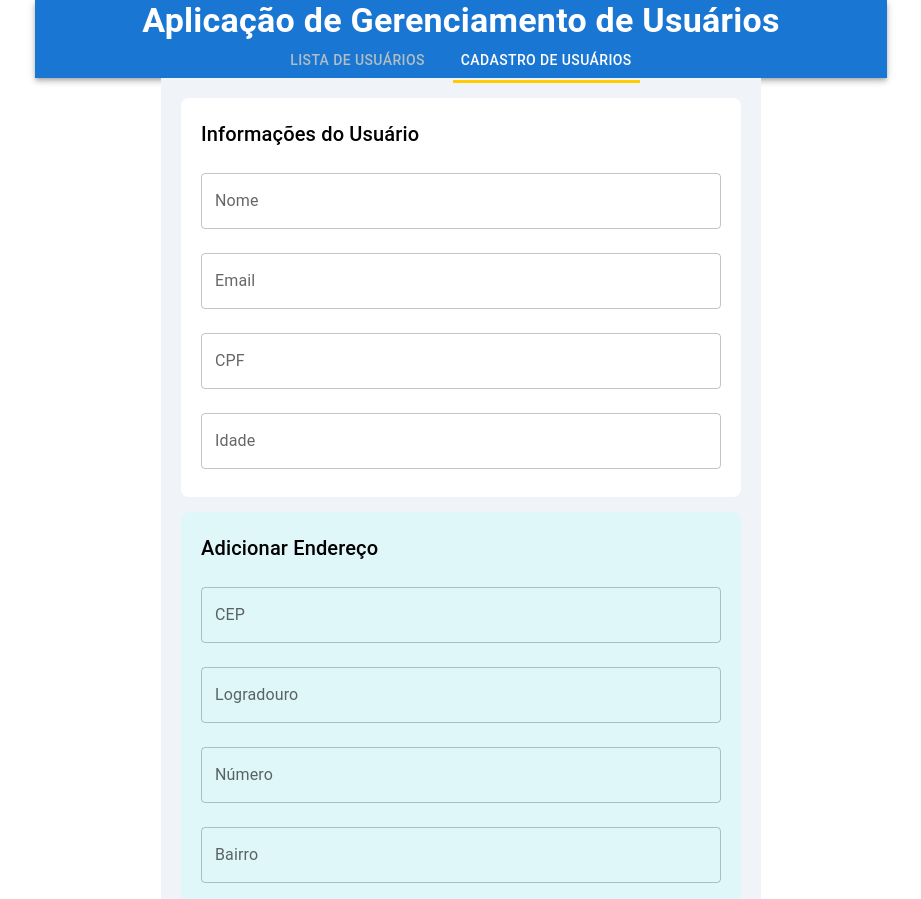
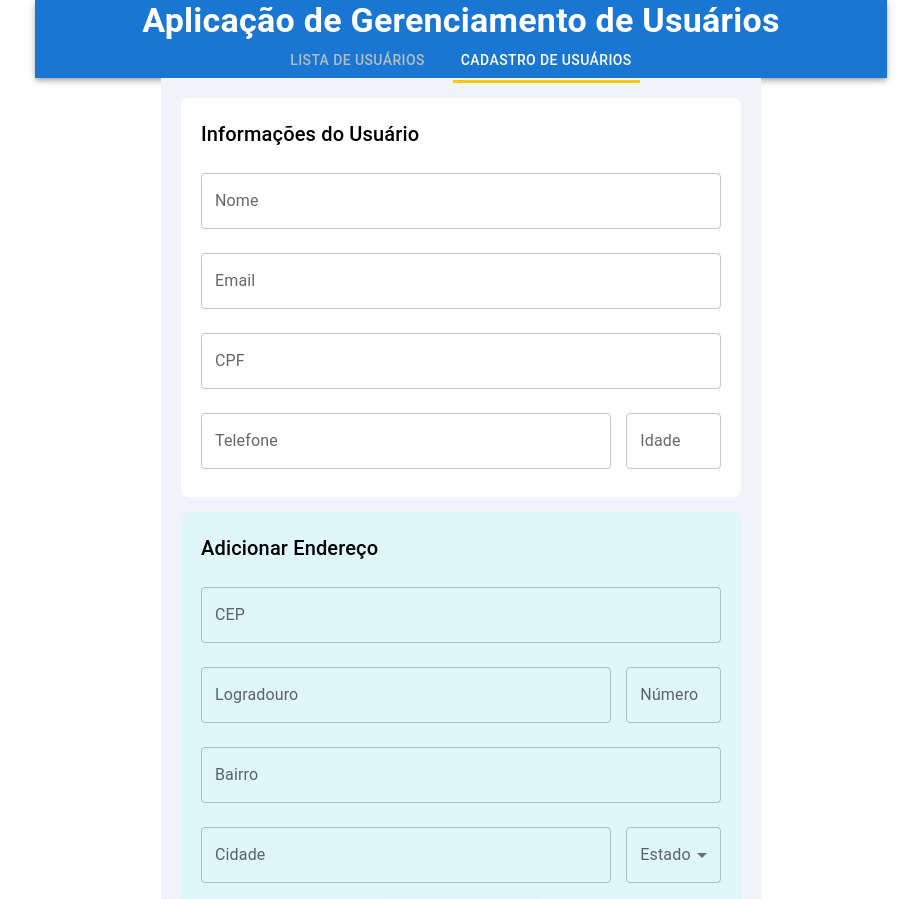
Before and after one commit to Bavaria93/Hello-world, a React (Create React App) app: page /cadastro in a window 1280 px wide. Shown: the top 899 px of the page, without its empty margins (179-1100 px from the left). Built offline with nearby package versions, Linux system fonts and the light colour scheme.

Commit message:
finalização do cadastro

```diff
--- a/src/Cadastro.js
+++ b/src/Cadastro.js
@@ -1,6 +1,6 @@
 import React, { useState } from 'react';
 import axios from 'axios';
-import { Container, TextField, Button, Box, Typography, IconButton } from '@mui/material';
+import { Container, TextField, Button, Box, Typography, IconButton, MenuItem } from '@mui/material';
 import { Remove } from '@mui/icons-material';
 
 const API_URL = 'http://localhost:5000/users';
@@ -9,6 +9,7 @@ function Cadastro() {
   const [name, setName] = useState('');
   const [email, setEmail] = useState('');
   const [cpf, setCpf] = useState('');
+  const [phone, setPhone] = useState('');
   const [age, setAge] = useState('');
   const [currentAddress, setCurrentAddress] = useState({
     cep: '',
@@ -23,15 +24,9 @@ function Cadastro() {
   const [successMessage, setSuccessMessage] = useState('');
   const [errorMessage, setErrorMessage] = useState('');
 
-  // Função para formatar o CPF enquanto o usuário digita
   const formatCpf = (value) => {
-    // Remove caracteres não numéricos
     value = value.replace(/\D/g, '');
-
-    // Limita o número de caracteres a 11 (formato CPF sem pontuação)
     value = value.substring(0, 11);
-
-    // Aplica a máscara do CPF: xxx.xxx.xxx-xx
     if (value.length > 9) {
       value = value.replace(/(\d{3})(\d{3})(\d{3})(\d{2})/, '$1.$2.$3-$4');
     } else if (value.length > 6) {
@@ -39,62 +34,52 @@ function Cadastro() {
     } else if (value.length > 3) {
       value = value.replace(/(\d{3})(\d{0,3})/, '$1.$2');
     }
-
     return value;
   };
 
-  // Função para formatar o CEP enquanto o usuário digita
+  const formatPhone = (value) => {
+    value = value.replace(/\D/g, '');
+    if (value.length > 10) {
+      value = value.replace(/(\d{2})(\d{5})(\d{4})/, '($1) $2-$3');
+    } else {
+      value = value.replace(/(\d{2})(\d{4,5})(\d{0,4})/, '($1) $2-$3');
+    }
+    return value;
+  };
+
   const formatCep = (value) => {
-    // Remove caracteres não numéricos
     value = value.replace(/\D/g, '');
-
-    // Limita o número de caracteres a 8 (formato CEP sem pontuação)
     value = value.substring(0, 8);
-
-    // Aplica a máscara do CEP: xxxxx-xxx
     if (value.length > 5) {
       value = value.replace(/(\d{5})(\d{1,3})/, '$1-$2');
     }
-
     return value;
   };
 
-  const validateUserFields = () => {
-    let tempErrors = {};
+  const handleAddressChange = (field, value) => {
+    setCurrentAddress({
+      ...currentAddress,
+      [field]: value,
+    });
+  };
 
-    // Validação do Nome
-    tempErrors.name = name
-      ? (/^[A-Za-z\s]+$/.test(name) ? '' : 'Nome não pode incluir números')
-      : 'Nome é obrigatório';
+  const handleAddAddress = () => {
+    if (!validateAddressFields()) return;
 
-    // Validação do Email
-    tempErrors.email = email
-      ? (/.+@.+\..+/.test(email) ? '' : 'Email inválido')
-      : 'Email é obrigatório';
-
-    // Validação do CPF
-    tempErrors.cpf = cpf
-      ? (/^\d{3}\.\d{3}\.\d{3}-\d{2}$/.test(cpf) ? '' : 'CPF inválido. Use o formato xxx.xxx.xxx-xx')
-      : 'CPF é obrigatório';
-
-    // Validação da Idade
-    tempErrors.age = age
-      ? (/^\d+$/.test(age) ? '' : 'Idade deve incluir apenas números')
-      : 'Idade é obrigatória';
-
-    // Validação Condicional de Endereços
-    if (addresses.length === 0) {
-      tempErrors.addresses = 'É necessário adicionar pelo menos um endereço.';
-    }
-
-    setErrors(tempErrors);
-    return Object.values(tempErrors).every((x) => x === '');
+    setAddresses([...addresses, currentAddress]);
+    setCurrentAddress({
+      cep: '',
+      logradouro: '',
+      numero: '',
+      bairro: '',
+      cidade: '',
+      estado: '',
+    });
   };
 
   const validateAddressFields = () => {
     let tempErrors = {};
 
-    // Validação dos Campos de Endereço
     if (!currentAddress.cep.trim()) tempErrors.cep = 'O CEP é obrigatório.';
     if (!currentAddress.logradouro.trim()) tempErrors.logradouro = 'O logradouro é obrigatório.';
     if (!currentAddress.numero.trim()) tempErrors.numero = 'O número é obrigatório.';
@@ -106,46 +91,44 @@ function Cadastro() {
     return Object.values(tempErrors).every((x) => x === '');
   };
 
+  const validateUserFields = () => {
+    let tempErrors = {};
+
+    tempErrors.name = name
+      ? (/^[A-Za-z\s]+$/.test(name) ? '' : 'Nome não pode incluir números')
+      : 'Nome é obrigatório';
+
+    tempErrors.email = email
+      ? (/.+@.+\..+/.test(email) ? '' : 'Email inválido')
+      : 'Email é obrigatório';
+
+    tempErrors.cpf = cpf.length === 14 ? '' : 'CPF inválido';
+
+    tempErrors.phone = phone.length >= 13 ? '' : 'Telefone inválido';
+
+    tempErrors.age = age
+      ? (/^\d+$/.test(age) ? '' : 'Idade deve incluir apenas números')
+      : 'Idade é obrigatória';
+
+    setErrors(tempErrors);
+    return Object.values(tempErrors).every((x) => x === '');
+  };
+
   const handleAddUser = (e) => {
     e.preventDefault();
     if (!validateUserFields()) return;
 
     axios
-      .post(API_URL, { name, email, cpf, age, addresses })
+      .post(API_URL, { name, email, cpf, phone, age, addresses })
       .then(() => {
         setSuccessMessage('Usuário cadastrado com sucesso!');
         setErrorMessage('');
         clearForm();
       })
       .catch((error) => {
-        const errorMsg = error.response ? error.response.data.message : 'Erro ao cadastrar o usuário. Por favor, tente novamente.';
-        setErrorMessage(errorMsg);
+        setErrorMessage('Erro ao cadastrar o usuário.');
         setSuccessMessage('');
-        console.error('Detalhes do erro:', error);
       });
-  };
-
-  // Função para capturar mudanças nos campos do endereço (atualiza dinamicamente o estado `currentAddress`)
-  const handleAddressChange = (field, value) => {
-    setCurrentAddress({
-      ...currentAddress, // Mantém os outros valores existentes
-      [field]: value,    // Atualiza apenas o campo correspondente
-    });
-  };
-
-  // Função para adicionar o endereço à lista de endereços (estado `addresses`)
-  const handleAddAddress = () => {
-    if (!validateAddressFields()) return;
-
-    setAddresses([...addresses, currentAddress]); // Adiciona o endereço ao array
-    setCurrentAddress({
-      cep: '',
-      logradouro: '',
-      numero: '',
-      bairro: '',
-      cidade: '',
-      estado: '',
-    }); // Reseta os campos após adicionar
   };
 
   const handleRemoveAddress = (index) => {
@@ -157,6 +140,7 @@ function Cadastro() {
     setName('');
     setEmail('');
     setCpf('');
+    setPhone('');
     setAge('');
     setAddresses([]);
     setCurrentAddress({
@@ -172,13 +156,11 @@ function Cadastro() {
 
   return (
     <Container maxWidth="sm" style={{ padding: '20px', backgroundColor: '#f0f4f8' }}>
-      {successMessage && (
-        <Typography style={{ color: 'green', marginBottom: '10px' }}>{successMessage}</Typography>
-      )}
-      {errorMessage && (
-        <Typography style={{ color: 'red', marginBottom: '10px' }}>{errorMessage}</Typography>
-      )}
-      <Box component="form" style={{ display: 'flex', flexDirection: 'column', gap: '15px' }} onSubmit={handleAddUser}>
+      {successMessage && <Typography style={{ color: 'green' }}>{successMessage}</Typography>}
+      {errorMessage && <Typography style={{ color: 'red' }}>{errorMessage}</Typography>}
+
+      <Box component="form" onSubmit={handleAddUser} style={{ display: 'flex', flexDirection: 'column', gap: '15px' }}>
+        {/* Formulário de Usuário */}
         <Box style={{ backgroundColor: '#ffffff', padding: '20px', borderRadius: '8px' }}>
           <Typography variant="h6" gutterBottom>Informações do Usuário</Typography>
           <TextField
@@ -208,15 +190,27 @@ function Cadastro() {
             error={!!errors.cpf}
             helperText={errors.cpf}
           />
+          <Box style={{ display: 'flex', gap: '15px' }}>
+            <TextField
+              label="Telefone"
+              value={phone}
+              onChange={(e) => setPhone(formatPhone(e.target.value))}
+              inputProps={{ maxLength: 15 }} // Limite de caracteres para telefone
+              fullWidth
+              margin="normal"
+              error={!!errors.phone}
+              helperText={errors.phone}
+            />
             <TextField
               label="Idade"
               value={age}
               onChange={(e) => setAge(e.target.value)}
-            fullWidth
+              style={{ width: '120px' }}
               margin="normal"
               error={!!errors.age}
               helperText={errors.age}
             />
+          </Box>
         </Box>
 
         {/* Formulário de Endereço */}
@@ -225,16 +219,17 @@ function Cadastro() {
           <TextField
             label="CEP"
             value={currentAddress.cep}
-            onChange={(e) => setCurrentAddress({ ...currentAddress, cep: formatCep(e.target.value) })}
+            onChange={(e) => handleAddressChange('cep', formatCep(e.target.value))}
             fullWidth
             margin="normal"
             error={!!errors.cep}
             helperText={errors.cep}
           />
+          <Box style={{ display: 'flex', gap: '15px' }}>
             <TextField
               label="Logradouro"
               value={currentAddress.logradouro}
-            onChange={(e) => setCurrentAddress({ ...currentAddress, logradouro: e.target.value })}
+              onChange={(e) => handleAddressChange('logradouro', e.target.value)}
               fullWidth
               margin="normal"
               error={!!errors.logradouro}
@@ -243,39 +238,72 @@ function Cadastro() {
             <TextField
               label="Número"
               value={currentAddress.numero}
-            onChange={(e) => setCurrentAddress({ ...currentAddress, numero: e.target.value })}
-            fullWidth
+              onChange={(e) => handleAddressChange('numero', e.target.value)}
+              style={{ width: '120px' }}
               margin="normal"
               error={!!errors.numero}
               helperText={errors.numero}
             />
+          </Box>
           <TextField
             label="Bairro"
             value={currentAddress.bairro}
-            onChange={(e) => setCurrentAddress({ ...currentAddress, bairro: e.target.value })}
+            onChange={(e) => handleAddressChange('bairro', e.target.value)}
             fullWidth
             margin="normal"
             error={!!errors.bairro}
             helperText={errors.bairro}
           />
+          <Box style={{ display: 'flex', gap: '15px' }}>
             <TextField
               label="Cidade"
               value={currentAddress.cidade}
-            onChange={(e) => setCurrentAddress({ ...currentAddress, cidade: e.target.value })}
+              onChange={(e) => handleAddressChange('cidade', e.target.value)}
               fullWidth
               margin="normal"
               error={!!errors.cidade}
               helperText={errors.cidade}
             />
             <TextField
+              select
               label="Estado"
               value={currentAddress.estado}
-            onChange={(e) => setCurrentAddress({ ...currentAddress, estado: e.target.value })}
-            fullWidth
+              onChange={(e) => handleAddressChange('estado', e.target.value)}
+              style={{ width: '120px' }}
               margin="normal"
               error={!!errors.estado}
               helperText={errors.estado}
-          />
+            >
+              <MenuItem value="AC">AC</MenuItem>
+              <MenuItem value="AL">AL</MenuItem>
+              <MenuItem value="AP">AP</MenuItem>
+              <MenuItem value="AM">AM</MenuItem>
+              <MenuItem value="BA">BA</MenuItem>
+              <MenuItem value="CE">CE</MenuItem>
+              <MenuItem value="DF">DF</MenuItem>
+              <MenuItem value="ES">ES</MenuItem>
+              <MenuItem value="GO">GO</MenuItem>
+              <MenuItem value="MA">MA</MenuItem>
+              <MenuItem value="MT">MT</MenuItem>
+              <MenuItem value="MS">MS</MenuItem>
+              <MenuItem value="MG">MG</MenuItem>
+              <MenuItem value="PA">PA</MenuItem>
+              <MenuItem value="PB">PB</MenuItem>
+              <MenuItem value="PR">PR</MenuItem>
+              <MenuItem value="PE">PE</MenuItem>
+              <MenuItem value="PI">PI</MenuItem>
+              <MenuItem value="RJ">RJ</MenuItem>
+              <MenuItem value="RN">RN</MenuItem>
+              <MenuItem value="RS">RS</MenuItem>
+              <MenuItem value="RO">RO</MenuItem>
+              <MenuItem value="RR">RR</MenuItem>
+              <MenuItem value="SC">SC</MenuItem>
+              <MenuItem value="SP">SP</MenuItem>
+              <MenuItem value="SE">SE</MenuItem>
+              <MenuItem value="TO">TO</MenuItem>
+            </TextField>
+          </Box>
+
           <Box display="flex" justifyContent="center" marginTop="10px">
             <Button onClick={handleAddAddress} variant="contained" color="secondary">
               Salvar Endereço
@@ -283,18 +311,16 @@ function Cadastro() {
           </Box>
         </Box>
 
-        {/* Lista de Endereços */}
-        <Box style={{ backgroundColor: '#ffffff', padding: '20px', borderRadius: '8px' }}>
+        {/* Lista de Endereços Adicionados */}
+        <Box style={{ marginTop: '20px', backgroundColor: '#ffffff', padding: '20px', borderRadius: '8px' }}>
           <Typography variant="h6" gutterBottom>Lista de Endereços</Typography>
           {addresses.map((address, index) => (
             <Box
               key={index}
-              style={{ display: 'flex', alignItems: 'center', justifyContent: 'space-between', marginBottom: '10px', borderBottom: '1px solid #ddd', paddingBottom: '10px' }}
+              style={{ display: 'flex', justifyContent: 'space-between', alignItems: 'center', marginBottom: '10px', borderBottom: '1px solid #ddd' }}
             >
-              <Typography>
-                {address.cep}, {address.logradouro}, {address.numero}, {address.bairro}, {address.cidade}, {address.estado}
-              </Typography>
-              <IconButton onClick={() => handleRemoveAddress(index)} aria-label="remover endereço">
+              <Typography>{`${address.logradouro}, ${address.numero} - ${address.bairro}, ${address.cidade} - ${address.estado}, CEP: ${address.cep}`}</Typography>
+              <IconButton onClick={() => handleRemoveAddress(index)} aria-label="Remover Endereço">
                 <Remove />
               </IconButton>
             </Box>
```
Also changed, not shown: 2 other files (tests, documents, lock files or other folders). Lines whose indentation alone changed are shown as unchanged.
